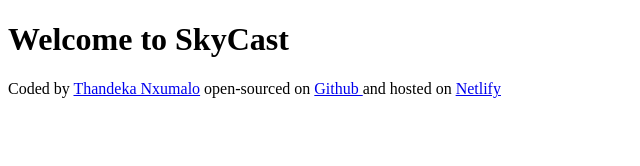
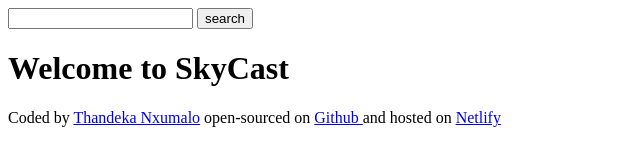
Before and after one commit to Thandeka215/SkyCast, a plain HTML site: page index.html in a window 1280 px wide. Shown: the whole page, without its empty margins (0-640 px from the left). Drawn offline with Linux system fonts and the light colour scheme.

Commit message:
created a form

```diff
--- a/index.html
+++ b/index.html
@@ -6,6 +6,12 @@
     <title>SkyCast App</title>
   </head>
   <body>
+    <header>
+      <form>
+        <input type="search" placeholder"Enter a City..." required/>
+        <input type="submit" value="search" />
+      </form>
+    </header>
     <h1>Welcome to SkyCast</h1>
     <footer>
       Coded by
```
